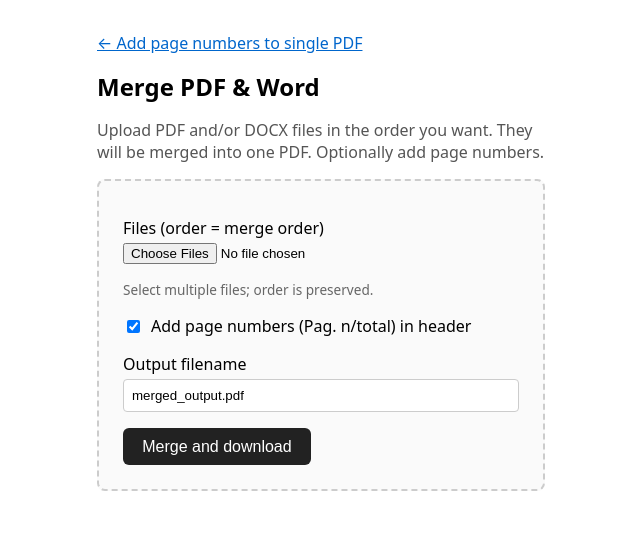
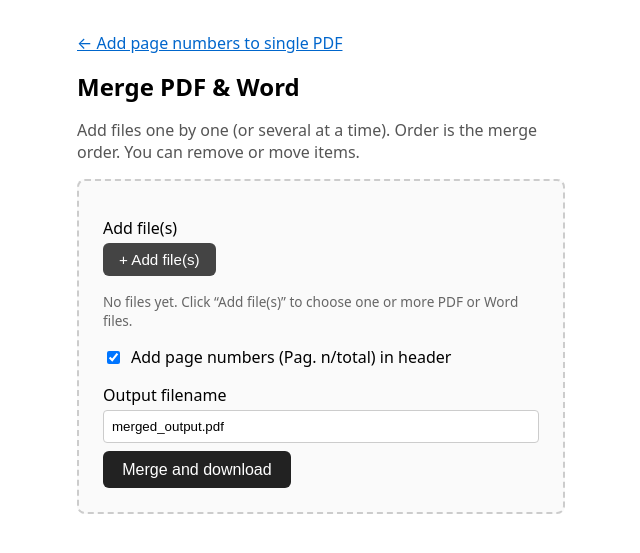
Before and after one commit to diego1aguirre/pdf-master2, a Flask app: page /merge in a window 1280 px wide. Shown: the top 553 px of the page, without its empty margins (319-959 px from the left). Run offline with Flask 3, Linux system fonts and the light colour scheme.

Commit message:
merge pdf working

```diff
--- a/app.py
+++ b/app.py
@@ -2,6 +2,7 @@
 Web app: (1) Add page numbers to a PDF. (2) Merge PDF & Word and optionally add page numbers.
 """
 
+import io
 import tempfile
 from pathlib import Path
 
@@ -48,14 +49,13 @@ def process():
 def merge():
     if request.method == "GET":
         return render_template("merge.html")
-    # POST: merge files
-    if "files[]" in request.files:
-        files = request.files.getlist("files[]")
-    else:
-        files = request.files.getlist("files") if "files" in request.files else []
-    files = [f for f in files if f and f.filename]
+    # POST: merge files — support "files", "files[]", or any multi-part file field
+    files = request.files.getlist("files") or request.files.getlist("files[]")
     if not files:
-        return "No files uploaded", 400
+        files = [v for v in request.files.values() if v and getattr(v, "filename", None)]
+    files = [f for f in files if f and getattr(f, "filename", None)]
+    if not files:
+        return "No files uploaded. Select one or more PDF or DOCX files.", 400
     enumerate_pages = request.form.get("enumerate", "false").lower() in ("1", "true", "yes")
     output_name = (request.form.get("output_name", "").strip() or "merged_output")
     if not output_name.endswith(".pdf"):
@@ -63,15 +63,24 @@ def merge():
     with tempfile.TemporaryDirectory() as tmp:
         tmp = Path(tmp)
         paths = []
+        name_count = {}
         for f in files:
-            path = tmp / (f.filename or "file")
+            base = f.filename or "file"
+            if base not in name_count:
+                name_count[base] = 0
+            name_count[base] += 1
+            if name_count[base] > 1:
+                stem, ext = base.rsplit(".", 1) if "." in base else (base, "")
+                base = f"{stem}_{name_count[base]}.{ext}" if ext else f"{stem}_{name_count[base]}"
+            path = tmp / base
             path.write_bytes(f.read())
             paths.append(path)
         try:
             out_path = tmp / output_name
             build_merged_pdf(paths, out_path, enumerate=enumerate_pages, temp_dir=tmp)
+            pdf_bytes = out_path.read_bytes()
             return send_file(
-                out_path,
+                io.BytesIO(pdf_bytes),
                 as_attachment=True,
                 download_name=output_name,
                 mimetype="application/pdf",
--- a/templates/merge.html
+++ b/templates/merge.html
@@ -6,63 +6,136 @@
   <title>Merge PDF & Word</title>
   <style>
     * { box-sizing: border-box; }
-    body { font-family: system-ui, -apple-system, sans-serif; max-width: 480px; margin: 2rem auto; padding: 0 1rem; }
+    body { font-family: system-ui, -apple-system, sans-serif; max-width: 520px; margin: 2rem auto; padding: 0 1rem; }
     h1 { font-size: 1.5rem; margin-bottom: 0.5rem; }
     a { color: #0066cc; }
     p { color: #555; margin-bottom: 1rem; }
     form { border: 2px dashed #ccc; border-radius: 8px; padding: 1.5rem; background: #fafafa; }
     label { display: block; margin: 0.75rem 0 0.25rem; font-weight: 500; }
-    input[type="file"] { display: block; margin: 0.25rem 0 1rem; }
     input[type="text"] { width: 100%; padding: 0.5rem; border: 1px solid #ccc; border-radius: 4px; }
     .checkbox { display: flex; align-items: center; gap: 0.5rem; margin: 1rem 0; }
     .checkbox input { width: auto; }
-    button { background: #222; color: #fff; border: none; padding: 0.6rem 1.2rem; border-radius: 6px; font-size: 1rem; cursor: pointer; margin-top: 1rem; }
-    button:hover { background: #444; }
+    .add-row { display: flex; align-items: center; gap: 0.5rem; margin-bottom: 1rem; }
+    .add-row input[type="file"] { display: none; }
+    .btn-add { background: #444; color: #fff; border: none; padding: 0.5rem 1rem; border-radius: 6px; cursor: pointer; font-size: 0.95rem; }
+    .btn-add:hover { background: #222; }
+    .file-list { list-style: none; margin: 0 0 1rem 0; padding: 0; }
+    .file-list li { display: flex; align-items: center; gap: 0.5rem; padding: 0.4rem 0; border-bottom: 1px solid #eee; }
+    .file-list li:last-child { border-bottom: none; }
+    .file-list .num { color: #666; min-width: 1.5rem; }
+    .file-list .name { flex: 1; overflow: hidden; text-overflow: ellipsis; white-space: nowrap; }
+    .file-list button { background: transparent; border: none; color: #666; cursor: pointer; padding: 0.2rem 0.4rem; font-size: 0.85rem; }
+    .file-list button:hover { color: #c00; }
+    .file-list .move { color: #0066cc; }
+    .file-list .move:hover { text-decoration: underline; }
+    button[type="submit"] { background: #222; color: #fff; border: none; padding: 0.6rem 1.2rem; border-radius: 6px; font-size: 1rem; cursor: pointer; margin-top: 0.5rem; }
+    button[type="submit"]:hover { background: #444; }
     button:disabled { opacity: 0.6; cursor: not-allowed; }
     .msg { margin-top: 1rem; font-size: 0.9rem; }
     .err { color: #c00; }
     .ok { color: #080; }
-    .order { font-size: 0.85rem; color: #666; margin-top: 0.25rem; }
+    .hint { font-size: 0.85rem; color: #666; margin-top: 0.25rem; }
   </style>
 </head>
 <body>
   <p><a href="/">← Add page numbers to single PDF</a></p>
   <h1>Merge PDF & Word</h1>
-  <p>Upload PDF and/or DOCX files in the order you want. They will be merged into one PDF. Optionally add page numbers.</p>
+  <p>Add files one by one (or several at a time). Order is the merge order. You can remove or move items.</p>
+
   <form id="form" action="/merge" method="post" enctype="multipart/form-data">
-    <label for="files">Files (order = merge order)</label>
-    <input type="file" name="files" id="files" accept=".pdf,.docx" multiple required>
-    <p class="order" id="orderHint">Select multiple files; order is preserved.</p>
+    <label>Add file(s)</label>
+    <div class="add-row">
+      <input type="file" id="picker" accept=".pdf,.docx" multiple>
+      <button type="button" class="btn-add" id="btnAdd">+ Add file(s)</button>
+    </div>
+    <p class="hint" id="hint">No files yet. Click “Add file(s)” to choose one or more PDF or Word files.</p>
+    <ul class="file-list" id="fileList" aria-live="polite"></ul>
+
     <label class="checkbox">
       <input type="checkbox" name="enumerate" value="1" checked>
       Add page numbers (Pag. n/total) in header
     </label>
     <label for="output_name">Output filename</label>
     <input type="text" name="output_name" id="output_name" value="merged_output.pdf" placeholder="merged_output.pdf">
-    <button type="submit" id="btn">Merge and download</button>
+    <button type="submit" id="btnSubmit">Merge and download</button>
   </form>
   <p class="msg" id="msg" aria-live="polite"></p>
 
   <script>
+    const picker = document.getElementById('picker');
+    const btnAdd = document.getElementById('btnAdd');
+    const fileListEl = document.getElementById('fileList');
+    const hint = document.getElementById('hint');
     const form = document.getElementById('form');
-    const btn = document.getElementById('btn');
+    const btnSubmit = document.getElementById('btnSubmit');
     const msg = document.getElementById('msg');
-    const filesInput = document.getElementById('files');
-    const orderHint = document.getElementById('orderHint');
 
-    filesInput.addEventListener('change', () => {
-      const n = filesInput.files.length;
-      if (n) orderHint.textContent = n + ' file(s) selected. Order: ' + Array.from(filesInput.files).map(f => f.name).join(', ');
+    const fileQueue = [];
+
+    function renderList() {
+      fileListEl.innerHTML = '';
+      fileQueue.forEach((file, i) => {
+        const li = document.createElement('li');
+        li.innerHTML =
+          '<span class="num">' + (i + 1) + '.</span>' +
+          '<span class="name" title="' + file.name + '">' + file.name + '</span>' +
+          '<button type="button" class="move" data-action="up" data-i="' + i + '" aria-label="Move up">↑</button>' +
+          '<button type="button" class="move" data-action="down" data-i="' + i + '" aria-label="Move down">↓</button>' +
+          '<button type="button" data-action="remove" data-i="' + i + '" aria-label="Remove">Remove</button>';
+        fileListEl.appendChild(li);
+      });
+      hint.textContent = fileQueue.length === 0
+        ? 'No files yet. Click “Add file(s)” to choose one or more PDF or Word files.'
+        : fileQueue.length + ' file(s) — order is merge order. Use ↑↓ to reorder, Remove to delete.';
+    }
+
+    btnAdd.addEventListener('click', () => picker.click());
+
+    picker.addEventListener('change', () => {
+      for (let i = 0; i < picker.files.length; i++) {
+        fileQueue.push(picker.files[i]);
+      }
+      picker.value = '';
+      renderList();
+    });
+
+    fileListEl.addEventListener('click', (e) => {
+      const btn = e.target.closest('button[data-action]');
+      if (!btn) return;
+      const i = parseInt(btn.dataset.i, 10);
+      const action = btn.dataset.action;
+      if (action === 'remove') {
+        fileQueue.splice(i, 1);
+      } else if (action === 'up' && i > 0) {
+        [fileQueue[i - 1], fileQueue[i]] = [fileQueue[i], fileQueue[i - 1]];
+      } else if (action === 'down' && i < fileQueue.length - 1) {
+        [fileQueue[i], fileQueue[i + 1]] = [fileQueue[i + 1], fileQueue[i]];
+      }
+      renderList();
     });
 
     form.addEventListener('submit', async (e) => {
       e.preventDefault();
-      msg.textContent = '';
+      msg.textContent = 'Merging… (this can take a minute for Word files).';
       msg.className = 'msg';
-      btn.disabled = true;
-      const fd = new FormData(form);
+      btnSubmit.disabled = true;
+      if (fileQueue.length === 0) {
+        msg.textContent = 'Please add at least one file.';
+        msg.className = 'msg err';
+        btnSubmit.disabled = false;
+        return;
+      }
+      const fd = new FormData();
+      fd.append('enumerate', form.querySelector('[name="enumerate"]').checked ? '1' : '0');
+      fd.append('output_name', document.getElementById('output_name').value || 'merged_output.pdf');
+      for (let i = 0; i < fileQueue.length; i++) {
+        fd.append('files', fileQueue[i]);
+      }
+      const controller = new AbortController();
+      const timeoutId = setTimeout(() => controller.abort(), 5 * 60 * 1000);
       try {
-        const res = await fetch('/merge', { method: 'POST', body: fd });
+        const res = await fetch('/merge', { method: 'POST', body: fd, signal: controller.signal });
+        clearTimeout(timeoutId);
         if (!res.ok) {
           msg.textContent = await res.text() || 'Something went wrong.';
           msg.className = 'msg err';
@@ -78,10 +151,15 @@
         msg.textContent = 'Download started.';
         msg.className = 'msg ok';
       } catch (err) {
-        msg.textContent = err.message || 'Request failed.';
+        clearTimeout(timeoutId);
+        if (err.name === 'AbortError') {
+          msg.textContent = 'Request took too long. Try fewer or smaller files, or only PDFs.';
+        } else {
+          msg.textContent = 'Failed to reach server. Is the app running at ' + window.location.origin + '? Try again.';
+        }
         msg.className = 'msg err';
       } finally {
-        btn.disabled = false;
+        btnSubmit.disabled = false;
       }
     });
   </script>
```
Also changed, not shown: pdf_pipeline.py (+8 -4 lines).
